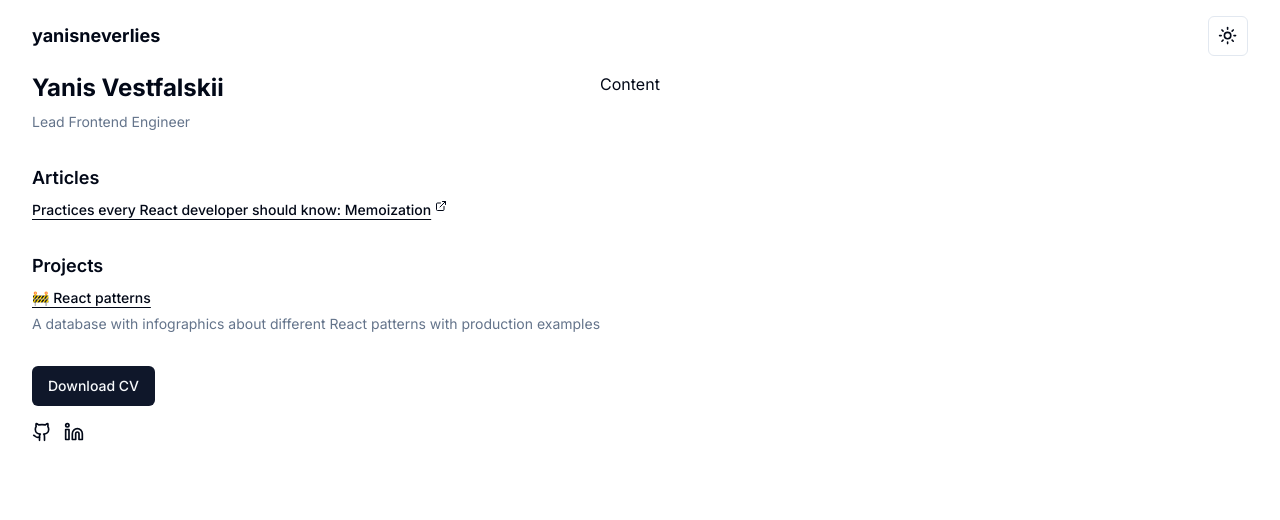
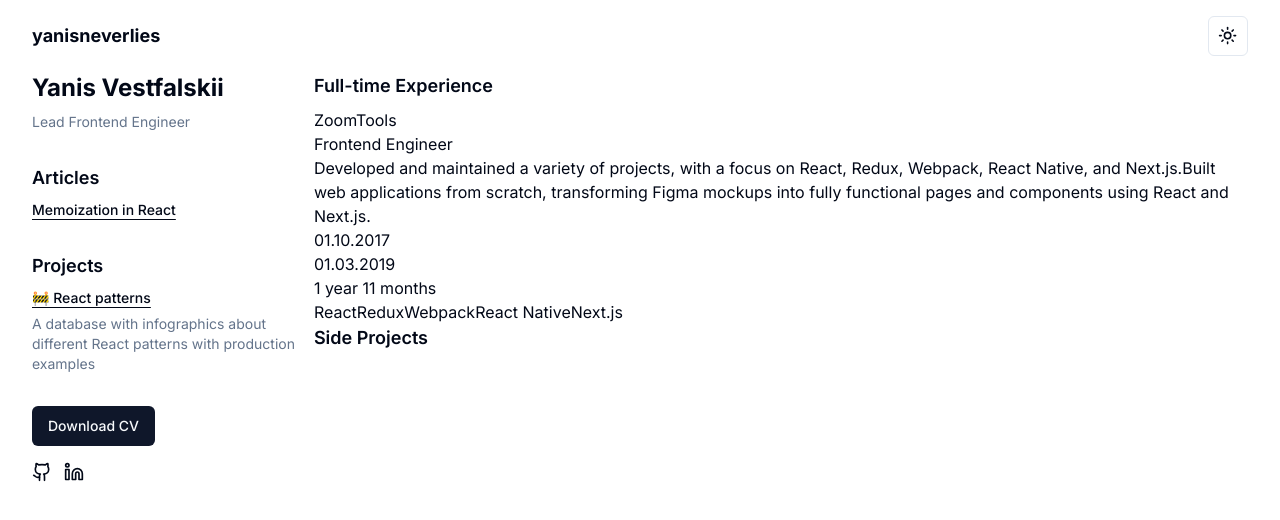
Before and after one commit to westfalensgod/lucker, a Next.js app: page / in a window 1280 px wide. Shown: the top 520 px of the page. Built offline with nearby package versions, Linux system fonts and the light colour scheme; no server answers.

Commit message:
feat: experience block

```diff
--- a/app/layout.tsx
+++ b/app/layout.tsx
@@ -1,9 +1,10 @@
 import './globals.css'
 import type { Metadata } from 'next'
 import { Inter } from 'next/font/google'
-import {AmplitudeProvider} from "@/app/providers";
+import { AmplitudeProvider } from "@/app/providers"
 import { ThemeProvider } from "@/components/theme-provider"
-import {Header} from "@/components/header";
+import { Header } from "@/components/header"
+import { Analytics } from "@vercel/analytics/react"
 
 const inter = Inter({ subsets: ['latin'] })
 
@@ -25,6 +26,7 @@ export default function RootLayout({
                 <Header />
                 {children}
             </ThemeProvider>
+        <Analytics />
         </body>
       </AmplitudeProvider>
     </html>
--- a/app/page.tsx
+++ b/app/page.tsx
@@ -1,9 +1,14 @@
 import {ExternalLink, Github, Linkedin} from "lucide-react";
 import {CVButton} from "@/components/cv-button";
+import {articles, projects, experience} from "@/lib/data";
+import {ArticleLink} from "@/components/article-link";
+import {ProjectLink} from "@/components/project-link";
+import {SocialLinks} from "@/components/social-links";
+import {PrevExperience} from "@/components/prev-experience";
 
 export default function Home() {
     return (
-        <main className="sm:flex container">
+        <main className="flex flex-col sm:flex-row container gap-y-8">
             <aside className="flex-col">
                 <section className="mb-8">
                     <h1 className="text-2xl font-bold mb-2">Yanis Vestfalskii</h1>
@@ -11,46 +16,33 @@ export default function Home() {
                 </section>
                 <section className="mb-8">
                     <h3 className="text-lg font-semibold mb-2">Articles</h3>
-                    <ul className="flex flex-col">
-                        <li className="space-y-1.5">
-                            <a className="!no-underline"
-                               href="https://medium.com/@yanisneverlies/leveling-up-practices-every-react-developer-should-know-memoization-80cf693f456d"
-                               target="_blank">
-                                <span className="flex font-medium underline underline-offset-4 text-sm">
-                                    Practices every React developer should know: Memoization<ExternalLink
-                                    className="ml-1" size={12}/>
-                                </span>
-                            </a>
-                        </li>
+                    <ul className="flex flex-col space-y-2">
+                        {articles.map((article) => (
+                            <li className="space-y-1.5" key={article.id}>
+                                <ArticleLink {...article} />
+                            </li>
+                        ))}
                     </ul>
                 </section>
                 <section className="mb-8">
                     <h3 className="text-lg font-semibold mb-2">Projects</h3>
-                    <ul className="flex flex-col">
-                        <li className="space-y-1.5">
-                            <a className="!no-underline"
-                               href="#"
-                               target="_blank">
-                                <span className="flex font-medium underline underline-offset-4 text-sm">
-                                    🚧 React patterns
-                                </span>
-                            </a>
-                            <p className="text-muted-foreground text-sm">A database with infographics about different React patterns with production examples</p>
-                        </li>
+                    <ul className="flex flex-col space-y-2">
+                        {projects.map((project) => (
+                            <li key={project.id} className="space-y-1.5">
+                                <ProjectLink {...project} />
+                            </li>
+                        ))}
                     </ul>
                 </section>
                 <CVButton/>
-                <div className="flex gap-x-3">
-                    <a href="https://github.com/yanisneverlies" target="_blank" className="text-lg font-bold">
-                        <Github size={20}/>
-                    </a>
-                    <a href="https://www.linkedin.com/in/yanisneverlies/" target="_blank" className="text-lg font-bold">
-                        <Linkedin size={20}/>
-                    </a>
-                </div>
+                <SocialLinks/>
             </aside>
-            <section>
-                Content
+            <section className="overflow-y-auto">
+                <h3 className="text-lg font-semibold mb-2">Full-time Experience</h3>
+                {experience.map((workExperience) => (
+                    <PrevExperience key={workExperience.id} {...workExperience} />
+                ))}
+                <h3 className="text-lg font-semibold mb-2">Side Projects</h3>
             </section>
         </main>
     )
--- /dev/null
+++ b/components/article-link.tsx
@@ -0,0 +1,21 @@
+'use client'
+import * as amplitude from '@amplitude/analytics-browser'
+import {Article} from "@/lib/data";
+import {memo} from "react";
+
+
+export const ArticleLink = memo(({ title, link }: Article) => {
+    const handleClick = () => {
+        amplitude.track('View Article', { title })
+    }
+
+    return (
+        <a className="!no-underline" href={link} target="_blank" onClick={handleClick}>
+            <span className="flex font-medium underline underline-offset-4 text-sm">
+                {title}
+            </span>
+        </a>
+    )
+})
+
+ArticleLink.displayName = 'ArticleLink'
--- /dev/null
+++ b/components/prev-experience.tsx
@@ -0,0 +1,20 @@
+import dayjs from 'dayjs'
+import {WorkExperience} from "@/lib/data";
+
+
+export const PrevExperience = ({ companyName, title, description, startDate, endDate, technologies }: WorkExperience) => {
+    const periodInMonths = dayjs(endDate).diff(startDate, 'months')
+    const years = Math.floor(periodInMonths / 12)
+    const months = periodInMonths % 12
+    return (
+        <div className="flex flex-col">
+            <div>{companyName}</div>
+            <div>{title}</div>
+            <div>{description}</div>
+            <div>{startDate}</div>
+            <div>{endDate}</div>
+            <div>{`${years} ${years > 1 ? 'years' : 'year'}`} {`${months} ${months > 1 ? 'months' : 'month'}`}</div>
+            <div>{technologies}</div>
+        </div>
+    )
+}
--- /dev/null
+++ b/components/project-link.tsx
@@ -0,0 +1,25 @@
+'use client'
+import {ExternalLink} from "lucide-react";
+import * as amplitude from '@amplitude/analytics-browser'
+import {Project} from "@/lib/data";
+import {memo} from "react";
+
+
+export const ProjectLink = memo(({ title, link, description }: Project) => {
+    const handleClick = () => {
+        amplitude.track('View Project', { title })
+    }
+
+    return (
+        <>
+            <a className="!no-underline" href={link} onClick={handleClick}>
+                <span className="flex font-medium underline underline-offset-4 text-sm">
+                    {title}
+                </span>
+            </a>
+            <p className="text-muted-foreground text-sm">{description}</p>
+        </>
+    )
+})
+
+ProjectLink.displayName = 'ProjectLink'
--- /dev/null
+++ b/components/social-links.tsx
@@ -0,0 +1,23 @@
+'use client'
+import {Github, Linkedin} from "lucide-react";
+import * as amplitude from '@amplitude/analytics-browser'
+import {memo} from "react";
+
+export const SocialLinks = memo(() => {
+    const handleClick = (e: React.MouseEvent<HTMLAnchorElement>) => {
+        const id = e.currentTarget.id
+        amplitude.track('Open Social', {id})
+    }
+    return <div className="flex gap-x-3">
+        <a href="https://github.com/yanisneverlies" id="github" target="_blank" className="text-lg font-bold"
+           onClick={handleClick}>
+            <Github size={20} pointerEvents="none"/>
+        </a>
+        <a href="https://www.linkedin.com/in/yanisneverlies/" id="linkedin" target="_blank"
+           className="text-lg font-bold" onClick={handleClick}>
+            <Linkedin size={20} pointerEvents="none"/>
+        </a>
+    </div>
+})
+
+SocialLinks.displayName = 'SocialLinks'
--- /dev/null
+++ b/lib/data.ts
@@ -0,0 +1,49 @@
+export interface Article {
+    id: number
+    title: string
+    link: string
+}
+
+export const articles: Article[] = [{
+    id: 1,
+    title: "Memoization in React",
+    link: "https://medium.com/@yanisneverlies/leveling-up-practices-every-react-developer-should-know-memoization-80cf693f456d"
+}]
+
+export interface Project {
+    id: number
+    title: string
+    link: string
+    description: string
+}
+
+export const projects: Project[] = [{
+    id: 1,
+    title: "🚧 React patterns",
+    link: "#",
+    description: "A database with infographics about different React patterns with production examples"
+}]
+
+// Rename place
+export interface WorkExperience {
+    id: number
+    title: string
+    companyName: string
+    description: string[]
+    startDate: string
+    endDate: string
+    technologies: string[]
+}
+
+export const experience: WorkExperience[] = [{
+    id: 1,
+    title: "Frontend Engineer",
+    companyName: "ZoomTools",
+    description: [
+        'Developed and maintained a variety of projects, with a focus on React, Redux, Webpack, React Native, and Next.js.',
+        'Built web applications from scratch, transforming Figma mockups into fully functional pages and components using React and Next.js.'
+    ],
+    startDate: "01.10.2017",
+    endDate: "01.03.2019",
+    technologies: ["React", "Redux", "Webpack", "React Native", "Next.js"]
+}]
--- a/package.json
+++ b/package.json
@@ -15,9 +15,11 @@
     "@types/node": "20.4.5",
     "@types/react": "18.2.17",
     "@types/react-dom": "18.2.7",
+    "@vercel/analytics": "^1.0.1",
     "autoprefixer": "10.4.14",
     "class-variance-authority": "^0.7.0",
     "clsx": "^2.0.0",
+    "dayjs": "^1.11.9",
     "eslint": "8.46.0",
     "eslint-config-next": "13.4.12",
     "lucide-react": "^0.263.1",
```
Also changed, not shown: 1 other file (tests, documents, lock files or other folders).
